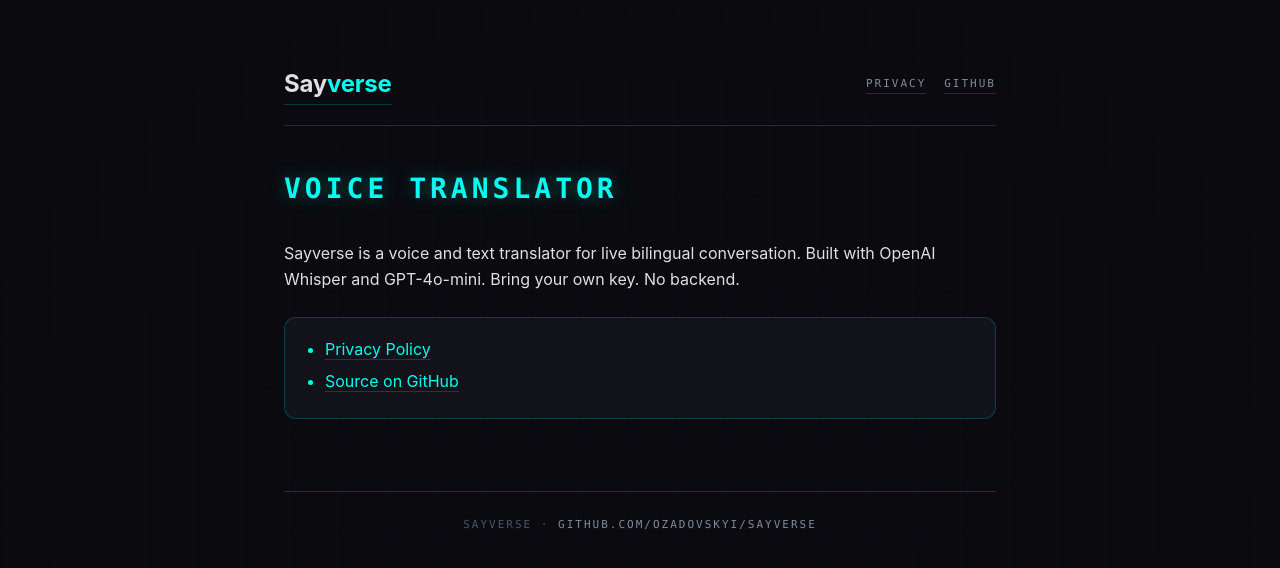
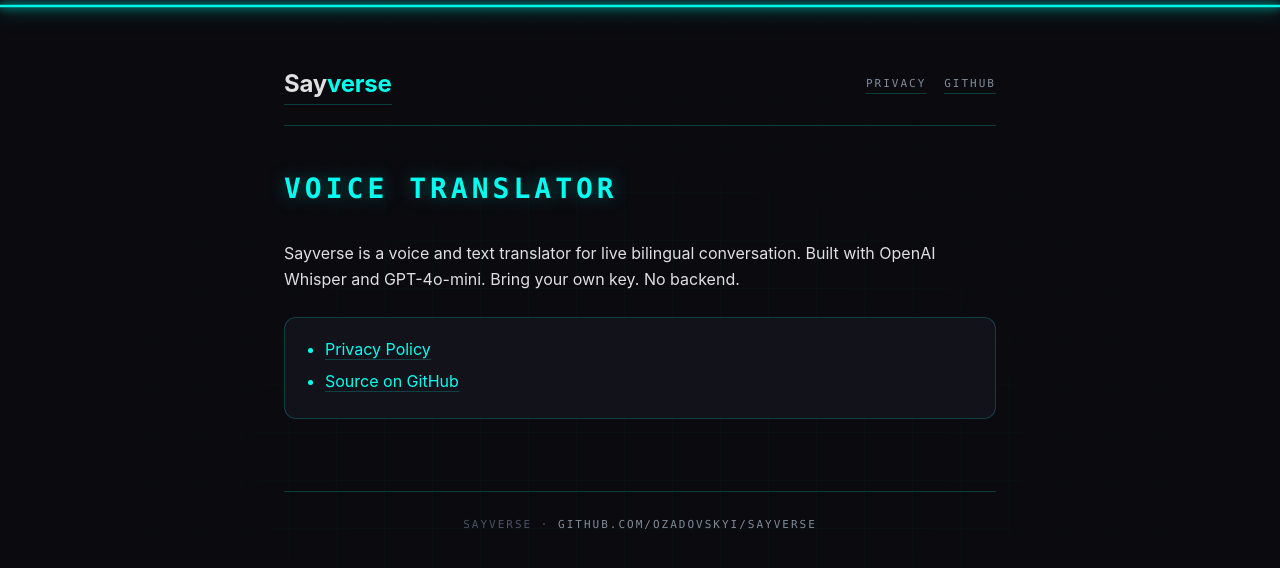
Before and after one commit to ozadovskyi/Sayverse, a Jekyll site: the page built from docs/index.md, in a window 1280 px wide. Shown: the top 568 px of the page. Built offline with Jekyll 4.4.1, drawn with Linux system fonts in a browser that asks for light colours.

Commit message:
Fix invisible comet: switch gradient to userSpaceOnUse
The previous objectBoundingBox gradient on a horizontal <line> hit
the degenerate-bbox case — a stroked line has zero height, so the
gradient collapsed and nothing rendered. userSpaceOnUse plus the
viewBox-absolute 0..1000 coordinate range fixes it.

```diff
--- a/docs/_layouts/default.html
+++ b/docs/_layouts/default.html
@@ -238,7 +238,7 @@
   <div class="trail" aria-hidden="true">
     <svg viewBox="0 0 1000 12" preserveAspectRatio="none">
       <defs>
-        <linearGradient id="cometGradient" gradientUnits="objectBoundingBox" x1="-0.28" y1="0" x2="0" y2="0">
+        <linearGradient id="cometGradient" gradientUnits="userSpaceOnUse" x1="-280" y1="0" x2="0" y2="0">
           <!-- Quadratic-ish falloff: bright head at 100%, tail fades to
                zero by 0%. Mirrors the EdgeTrail's
                headOpacity * pow(1 - i/N, 1.6) curve. -->
@@ -248,11 +248,14 @@
           <stop offset="82%"  stop-color="#00fff0" stop-opacity="0.45"/>
           <stop offset="93%"  stop-color="#00fff0" stop-opacity="0.72"/>
           <stop offset="100%" stop-color="#00fff0" stop-opacity="0.95"/>
-          <!-- Slide the gradient window left-to-right across the line.
-               x1 starts off-screen left, x2 starts at the left edge; both
-               travel to the right by `1` over the 16s idle period. -->
-          <animate attributeName="x1" from="-0.28" to="1"    dur="16s" repeatCount="indefinite"/>
-          <animate attributeName="x2" from="0"     to="1.28" dur="16s" repeatCount="indefinite"/>
+          <!-- Slide the gradient window left-to-right across the 1000-unit
+               viewBox. Tail (x1) and head (x2) both start off-screen left
+               and travel one full viewBox width over the 16s idle period.
+               Coordinates are absolute (userSpaceOnUse) because the
+               default objectBoundingBox is degenerate on a horizontal
+               <line>, whose bounding box has zero height. -->
+          <animate attributeName="x1" from="-280" to="1000" dur="16s" repeatCount="indefinite"/>
+          <animate attributeName="x2" from="0"    to="1280" dur="16s" repeatCount="indefinite"/>
         </linearGradient>
       </defs>
       <line class="trail-line" x1="0" y1="6" x2="1000" y2="6"></line>
```
